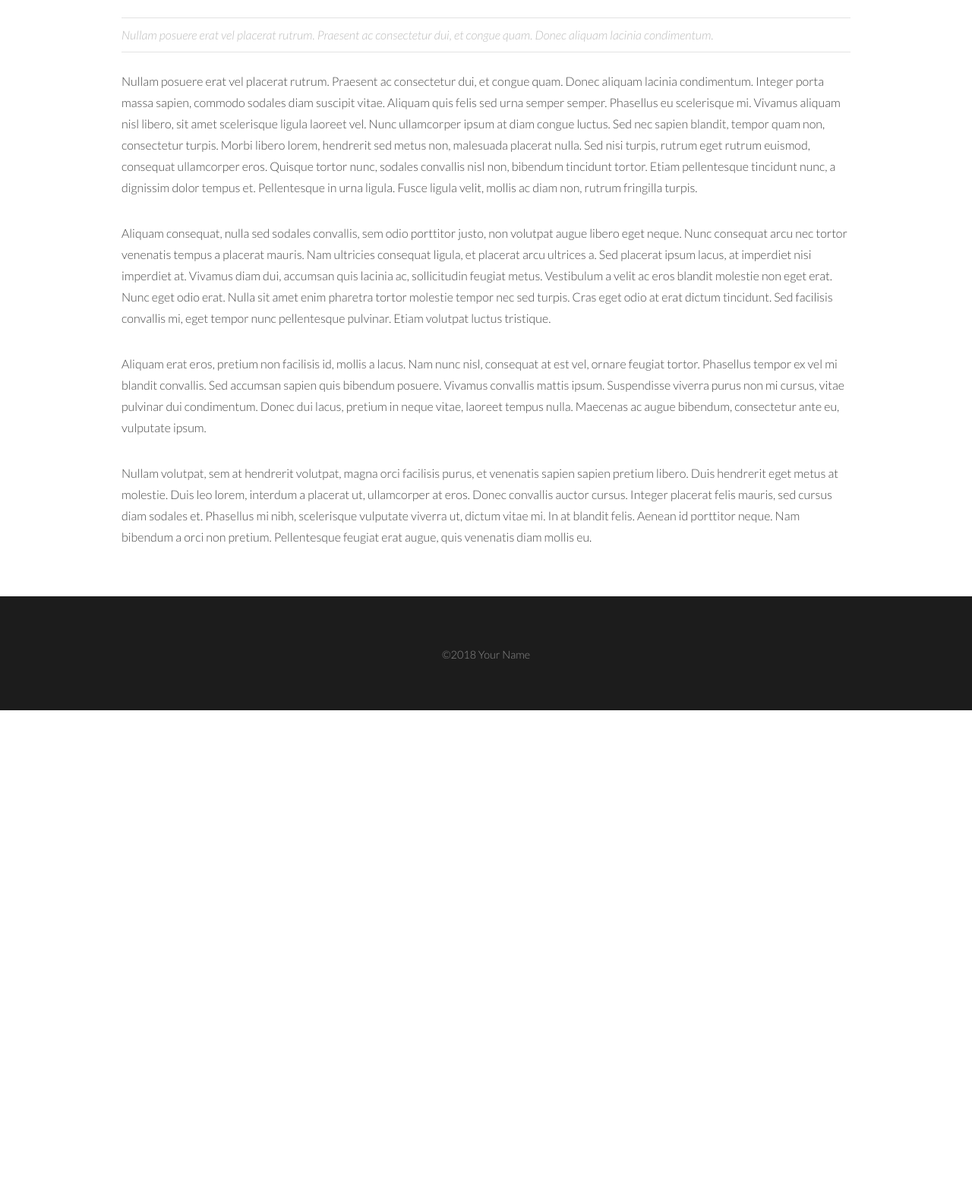
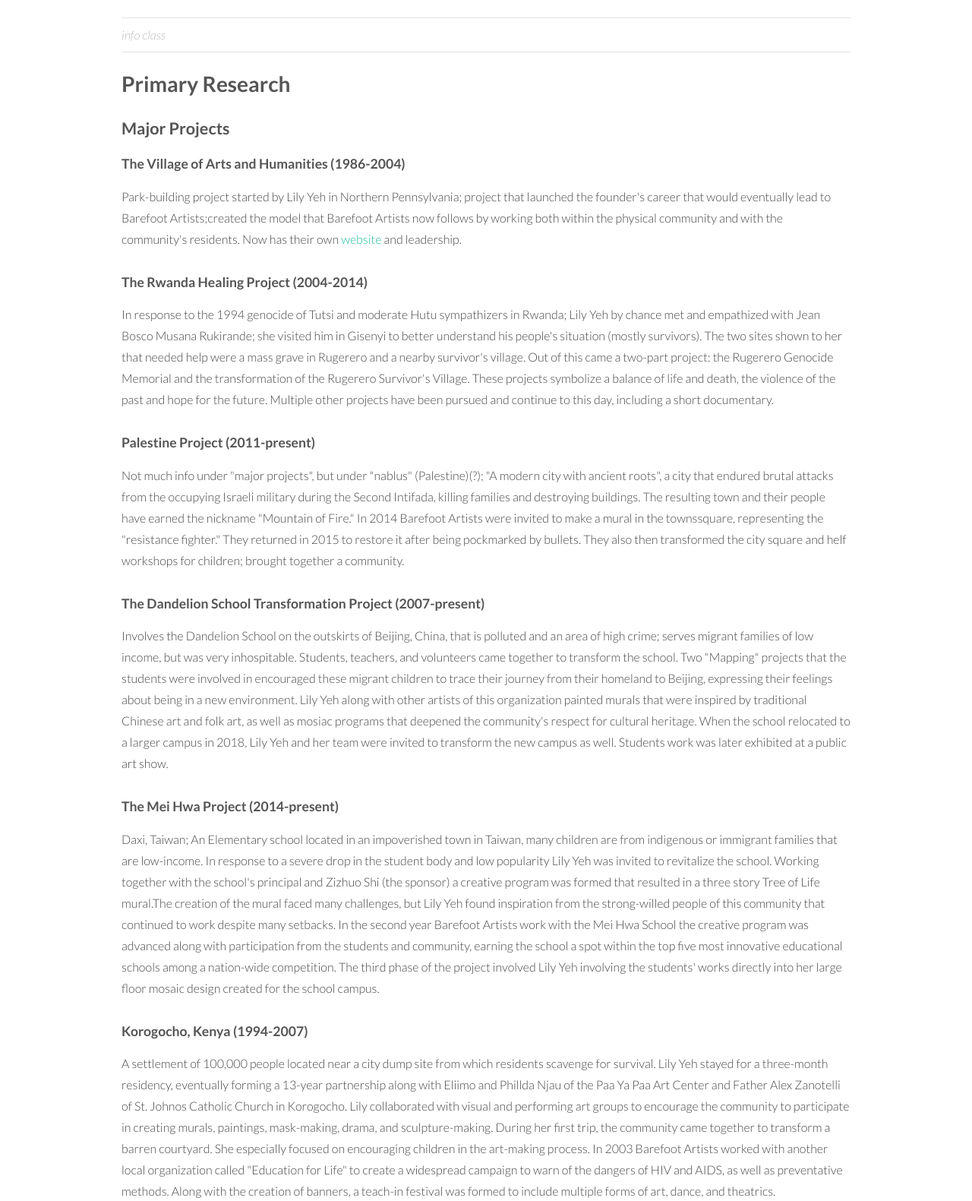
Before and after one commit to tackney117/barefootartists, a plain HTML site: page Research.html in a window 1280 px wide. Shown: the part 599-2180 px from the top of the page at 76% size. Before the commit the page ends 1534 px from the top, so only its background shows below. Drawn offline with Linux system fonts and the light colour scheme.

Commit message:
research commit

```diff
--- a/Research.html
+++ b/Research.html
@@ -33,14 +33,44 @@
 						<img src="images/pic11.jpg" alt="" />
 					</div>
 					<header>
-						<h1>Lorem ipsum dolor sit amet</h1>
-						<p class="info">Nullam posuere erat vel placerat rutrum. Praesent ac consectetur dui, et congue quam. Donec aliquam lacinia condimentum.</p>
+						<h1>Research</h1>
+						<p class="info"> info class</p>
 					</header>
-					<p>Nullam posuere erat vel placerat rutrum. Praesent ac consectetur dui, et congue quam. Donec aliquam lacinia condimentum. Integer porta massa sapien, commodo sodales diam suscipit vitae. Aliquam quis felis sed urna semper semper. Phasellus eu scelerisque mi. Vivamus aliquam nisl libero, sit amet scelerisque ligula laoreet vel. Nunc ullamcorper ipsum at diam congue luctus. Sed nec sapien blandit, tempor quam non, consectetur turpis. Morbi libero lorem, hendrerit sed metus non, malesuada placerat nulla. Sed nisi turpis, rutrum eget rutrum euismod, consequat ullamcorper eros. Quisque tortor nunc, sodales convallis nisl non, bibendum tincidunt tortor. Etiam pellentesque tincidunt nunc, a dignissim dolor tempus et. Pellentesque in urna ligula. Fusce ligula velit, mollis ac diam non, rutrum fringilla turpis.</p>
-					<p>Aliquam consequat, nulla sed sodales convallis, sem odio porttitor justo, non volutpat augue libero eget neque. Nunc consequat arcu nec tortor venenatis tempus a placerat mauris. Nam ultricies consequat ligula, et placerat arcu ultrices a. Sed placerat ipsum lacus, at imperdiet nisi imperdiet at. Vivamus diam dui, accumsan quis lacinia ac, sollicitudin feugiat metus. Vestibulum a velit ac eros blandit molestie non eget erat. Nunc eget odio erat. Nulla sit amet enim pharetra tortor molestie tempor nec sed turpis. Cras eget odio at erat dictum tincidunt. Sed facilisis convallis mi, eget tempor nunc pellentesque pulvinar. Etiam volutpat luctus tristique.</p>
-					<p>Aliquam erat eros, pretium non facilisis id, mollis a lacus. Nam nunc nisl, consequat at est vel, ornare feugiat tortor. Phasellus tempor ex vel mi blandit convallis. Sed accumsan sapien quis bibendum posuere. Vivamus convallis mattis ipsum. Suspendisse viverra purus non mi cursus, vitae pulvinar dui condimentum. Donec dui lacus, pretium in neque vitae, laoreet tempus nulla. Maecenas ac augue bibendum, consectetur ante eu, vulputate ipsum.</p>
-					<p>Nullam volutpat, sem at hendrerit volutpat, magna orci facilisis purus, et venenatis sapien sapien pretium libero. Duis hendrerit eget metus at molestie. Duis leo lorem, interdum a placerat ut, ullamcorper at eros. Donec convallis auctor cursus. Integer placerat felis mauris, sed cursus diam sodales et. Phasellus mi nibh, scelerisque vulputate viverra ut, dictum vitae mi. In at blandit felis. Aenean id porttitor neque. Nam bibendum a orci non pretium. Pellentesque feugiat erat augue, quis venenatis diam mollis eu.</p>
-				</div>
+					<h2>Primary Research</h2>
+					<h3> Major Projects </h3>
+					<h4> The Village of Arts and Humanities (1986-2004)</h4>
+					<p> Park-building project started by Lily Yeh in Northern Pennsylvania; project that launched the founder's career that would eventually lead to Barefoot Artists;created the model that Barefoot Artists now follows by working both within the physical community and with the community's residents. Now has their own <a href="https://villagearts.org/">website</a> and leadership. </p>
+					<h4>The Rwanda Healing Project (2004-2014) </h4>
+					<p>In response to the 1994 genocide of Tutsi and moderate Hutu sympathizers in Rwanda; Lily Yeh by chance met and empathized with Jean Bosco Musana Rukirande;
+						she visited him in Gisenyi to better understand his people's situation (mostly survivors). The two sites shown to her that needed help were a mass grave in Rugerero and a nearby survivor's village.
+					Out of this came a two-part project: the Rugerero Genocide Memorial and the transformation of the Rugerero Survivor's Village. These projects symbolize a balance of life and death, the violence of the past
+				and hope for the future. Multiple other projects have been pursued and continue to this day, including a short documentary.  </p>
+				  <h4> Palestine Project (2011-present)</h4>
+					<p>Not much info under "major projects", but under "nablus" (Palestine)(?);
+						"A modern city with ancient roots", a city that endured brutal attacks from the occupying Israeli military during the Second Intifada, killing families and destroying buildings. The resulting town
+						and their people have earned the nickname "Mountain of Fire." In 2014 Barefoot Artists were invited to make a mural in the townssquare, representing the "resistance fighter."
+						They returned in 2015 to restore it after being pockmarked by bullets. They also then transformed the city square and helf workshops for children; brought together a community.</p>
+					<h4> The Dandelion School Transformation Project (2007-present)</h4>
+					<p>Involves the Dandelion School on the outskirts of Beijing, China, that is polluted and an area of high crime; serves migrant families of low income, but was very inhospitable. Students, teachers, and volunteers came together to transform the school. Two "Mapping" projects that the students were involved in encouraged these migrant children to trace their journey from their homeland to Beijing, expressing their feelings about being in a new environment.
+						Lily Yeh along with other artists of this organization painted murals that were inspired by traditional Chinese art and folk art, as well as mosiac programs that deepened the community's respect for cultural heritage. When the school relocated to a larger campus in 2018, Lily Yeh and her team were invited to transform the new campus as well. Students work was later exhibited at a public art show.</p>
+					<h4>The Mei Hwa Project (2014-present)</h4>
+					<p>Daxi, Taiwan; An Elementary school located in an impoverished town in Taiwan, many children are from indigenous or immigrant families that are low-income. In response to a severe drop in the student body and low popularity Lily Yeh was invited to revitalize the school. Working together with the school's principal and Zizhuo Shi (the sponsor) a creative program was formed that resulted in a three story Tree of Life mural.The creation of the mural faced many
+						challenges, but Lily Yeh found inspiration from the strong-willed people of this community that continued to work despite many setbacks. In the second year Barefoot Artists work with the Mei Hwa School the creative program was advanced along with participation from the students and community, earning the school a spot within the top five most innovative educational schools among a nation-wide competition. The third phase of the project involved Lily Yeh involving the students' works directly into her large floor mosaic design created for the school campus.</p>
+					<h4> Korogocho, Kenya (1994-2007)</h4>
+				<p>	A settlement of 100,000 people located near a city dump site from which residents scavenge for survival. Lily Yeh stayed for a three-month residency, eventually forming a 13-year partnership along with Eliimo and Phillda Njau of the Paa Ya Paa Art Center and Father Alex Zanotelli of St. Johnos Catholic Church in Korogocho. Lily collaborated with visual and performing art groups to encourage the community to participate in creating murals, paintings, mask-making, drama, and sculpture-making. During her first trip, the community came together to transform a barren courtyard. She especially focused on encouraging children in the art-making process. In 2003 Barefoot Artists worked with another local organization called "Education for Life" to create a widespread campaign to warn of the dangers of HIV and AIDS, as well as preventative methods. Along with the creation of banners, a teach-in festival was formed to include multiple forms of art, dance, and theatrics. </p>
+				<h4>The Barefoot Artist Documentary </h4>
+				<p>Explores the international career of Lily Yeh and the impact of her organization's projects as well as her own personal life
+				<p> <a href="https://itinerantpictures.com/The-Barefoot-Artist">Official film website</a></p>
+				<h3>Short-term Projects</h3>
+			<h4> Gorlitz, Germany (2016)</h4>
+			<p> A city with a rich cultural heritage that is now suffering under oppressing communist rule and a lack of employment oppourtunities; the population is dwindling. Barefoot Artists answered a call from a group of local artists to help encourage and inspire creativity and the importance of cultural heritage in order for the city artisans and residents alike to live up to their full potential </p>
+			<h4> Urban Alchemy in Milwaukee, Wisconsin</h4>
+			<p> A project led by Barefoot Artists that addresses the racial inequality, separation, and poverty prevalent within this community, and the lack of community-led solutions. Through workshops and instillations and a two-phase process led by Urban Alchemy public art was brought to the Holton Street Viaduct. Lily Yeh co-created with artists, residents, children, and volunteers to transform the public space into a beautiful, art-driven park. </p>
+			<h4>An Kang Public Housing Project (2013) </h4>
+			<p>Located on the outskirts of Taipei; a city that has a concentration of low-income residents, crime and violence, drugs, and an overall lack of a trusting community.The Graduate Institute of Building and Planning of National Taiwan University was set to transform this community and the persons themselves and enlisted Lily Yeh's help. She conducted workshops with a mixed audience ranging from elementary schoolers to elderly residents and struggled to keep everyone's engagement at first. Her continuous efforts that involved encouragement, positive energy, and overall support she was able to overcome these challenges and create a relaxed, fun environment. The project became a very therapuetic exercise for the community. </p>
+			<h4>Chong An Project (2012) </h4>
+			<p> In a remote location of eastern Taiwan, mostly populated with children and elderly.
+		</div>
 			</section>
 
 		<!-- Footer -->
```
